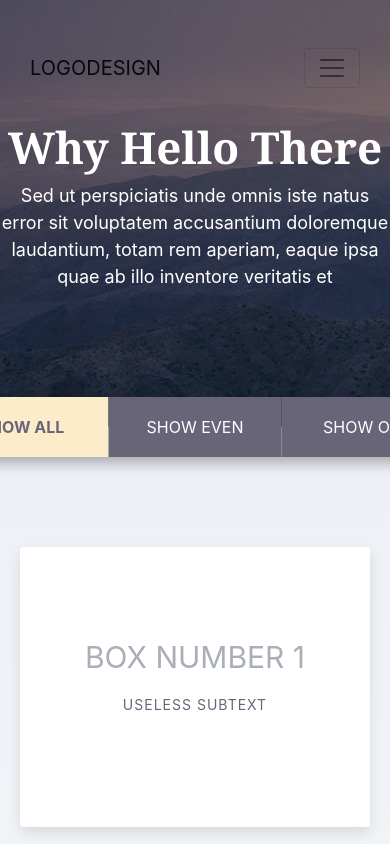
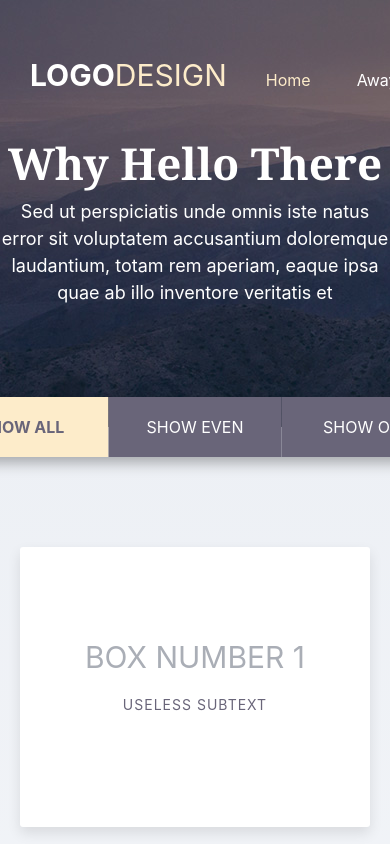
Before and after one commit to tazpowell/bonfire-challenge, a plain HTML site: page index.html in a window 390 px wide. Shown: the top 844 px of the page. Drawn offline with nearby package versions, Linux system fonts and the light colour scheme.

Commit message:
Adjust navbar
- Disable navbar menu collapse on mobile widths since there's only
  two nav items

```diff
--- a/assets/css/main.css
+++ b/assets/css/main.css
@@ -18,6 +18,7 @@ h1 {
   align-items: center;
   justify-content: center;
   min-height: 427px;
+  padding-top: 32px;
 }
 
 .hero-content {
@@ -37,6 +38,22 @@ h1 {
   margin-top: 40px;
   padding-right: 30px;
   padding-left: 30px;
+}
+
+.navbar-brand {
+  color: #fff;
+  font-size: 30px;
+  font-weight: bold;
+  text-transform: uppercase;
+}
+
+.logo-design {
+  color: #fdecca;
+  font-weight: normal;
+}
+
+.navbar-expand {
+  justify-content: space-between;
 }
 
 #bootstrapOverride .nav-link {
--- a/index.html
+++ b/index.html
@@ -20,14 +20,14 @@
 
   </head>
   <body id="bootstrapOverride">
-    <nav class="navbar navbar-expand-lg navbar-light navbar-custom">
-      <a class="navbar-brand" href="#">LOGODESIGN</a>
-      <button class="navbar-toggler" type="button" data-toggle="collapse" data-target="#navbarToggler" aria-controls="navbarToggler" aria-expanded="false" aria-label="Toggle navigation">
+    <nav class="navbar navbar-expand navbar-dark navbar-custom">
+      <a class="navbar-brand" href="#">LOGO<span class="logo-design">DESIGN</span></a>
+      <!-- <button class="navbar-toggler" type="button" data-toggle="collapse" data-target="#navbarToggler" aria-controls="navbarToggler" aria-expanded="false" aria-label="Toggle navigation">
         <span class="navbar-toggler-icon"></span>
-      </button>
+      </button> -->
 
-      <div class="collapse navbar-collapse" id="navbarToggler">
-        <ul class="navbar-nav ml-auto mt-2 mt-lg-0">
+      <div class="" id="navbarToggler">
+        <ul class="navbar-nav mt-2 mt-lg-0">
           <li class="nav-item active">
             <a class="nav-link" href="#">Home <span class="sr-only">(current)</span></a>
           </li>
@@ -90,7 +90,7 @@
     <!-- Optional JavaScript -->
     <!-- jQuery first, then Popper.js, then Bootstrap JS -->
     <script src="https://code.jquery.com/jquery-3.3.1.slim.min.js" integrity="sha384-q8i/X+965DzO0rT7abK41JStQIAqVgRVzpbzo5smXKp4YfRvH+8abtTE1Pi6jizo" crossorigin="anonymous"></script>
-    <!-- <script src="https://cdnjs.cloudflare.com/ajax/libs/popper.js/1.14.3/umd/popper.min.js" integrity="sha384-ZMP7rVo3mIykV+2+9J3UJ46jBk0WLaUAdn689aCwoqbBJiSnjAK/l8WvCWPIPm49" crossorigin="anonymous"></script>
-    <script src="https://stackpath.bootstrapcdn.com/bootstrap/4.1.3/js/bootstrap.min.js" integrity="sha384-ChfqqxuZUCnJSK3+MXmPNIyE6ZbWh2IMqE241rYiqJxyMiZ6OW/JmZQ5stwEULTy" crossorigin="anonymous"></script> -->
+    <script src="https://cdnjs.cloudflare.com/ajax/libs/popper.js/1.14.3/umd/popper.min.js" integrity="sha384-ZMP7rVo3mIykV+2+9J3UJ46jBk0WLaUAdn689aCwoqbBJiSnjAK/l8WvCWPIPm49" crossorigin="anonymous"></script>
+    <script src="https://stackpath.bootstrapcdn.com/bootstrap/4.1.3/js/bootstrap.min.js" integrity="sha384-ChfqqxuZUCnJSK3+MXmPNIyE6ZbWh2IMqE241rYiqJxyMiZ6OW/JmZQ5stwEULTy" crossorigin="anonymous"></script>
   </body>
 </html>
```
